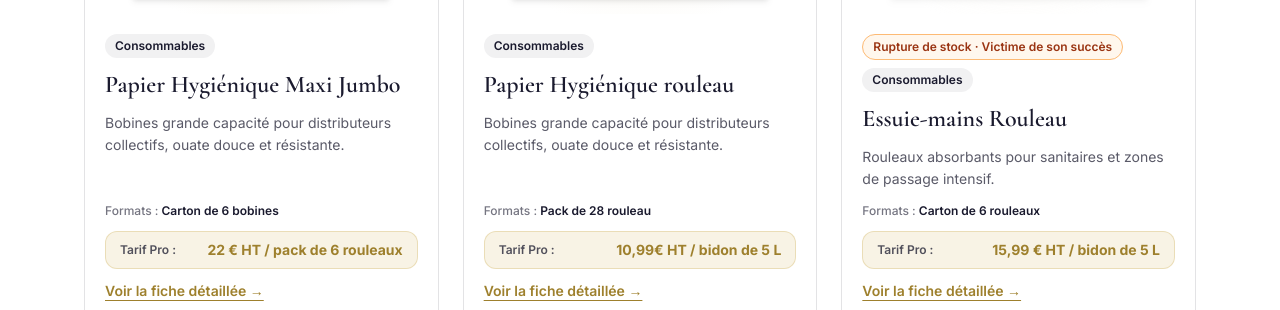
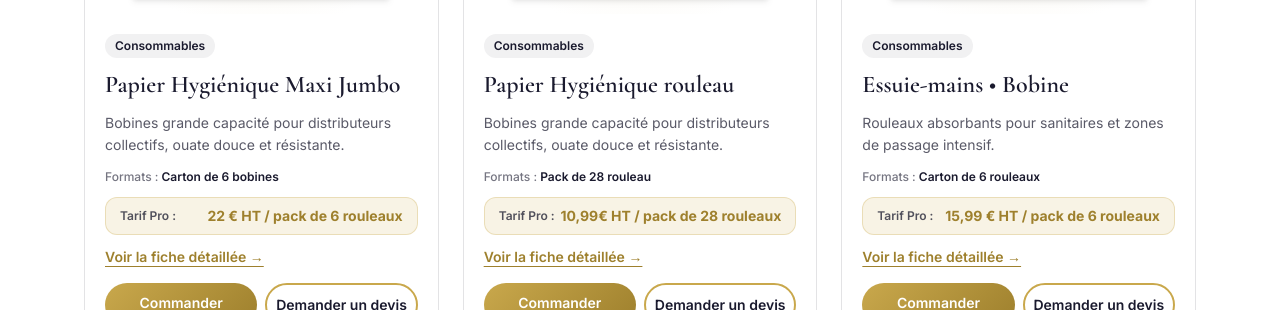
Before and after one commit to ammoucheravah0-lab/Produits-consommables-tgtproprete, a Next.js app: page / in a window 1280 px wide. Shown: the part 5212-5522 px from the top of the page. Built offline with nearby package versions, Linux system fonts and the light colour scheme.

Commit message:
Update products.js

```diff
--- a/data/products.js
+++ b/data/products.js
@@ -402,9 +402,9 @@ export const SEED = [
   P("maxi-jumbo380-tgt", "Papier Hygiénique Maxi Jumbo", "consommables", ["bureaux", "commerces", "restaurants"], "🧻", "Carton de 6 bobines",
     "Bobines grande capacité pour distributeurs collectifs, ouate douce et résistante.", { price: "22 € HT / pack de 6 rouleaux" }),
   P("Papiershygnq-rouleau-tgt", "Papier Hygiénique rouleau", "consommables", ["bureaux", "commerces", "restaurants"], "🧻", "Pack de 28 rouleau",
-    "Bobines grande capacité pour distributeurs collectifs, ouate douce et résistante.", { price: "10,99€  HT / bidon de 5 L" }),
-  P("essuie-mains-rouleau", "Essuie-mains Rouleau", "consommables", ["bureaux", "commerces", "restaurateurs"], "🧻", "Carton de 6 rouleaux",
-    "Rouleaux absorbants pour sanitaires et zones de passage intensif.", { price: "15,99 € HT / bidon de 5 L", available: false }),
+    "Bobines grande capacité pour distributeurs collectifs, ouate douce et résistante.", { price: "10,99€  HT / pack de 28 rouleaux" }),
+  P("essuie-mains-rouleau", "Essuie-mains • Bobine", "consommables", ["bureaux", "commerces", "restaurateurs"], "🧻", "Carton de 6 rouleaux",
+    "Rouleaux absorbants pour sanitaires et zones de passage intensif.", { price: "15,99 € HT / pack de 6 rouleaux", }),
   P("essuie-mains-plies-z", "Essuie-mains Pliés (Z)", "consommables", ["bureaux", "commerces", "restaurants"], "🧻", "Carton de 20 paquets",
     "Feuilles pliées, absorbantes et économiques pour distributeurs muraux.", { price: "A venir", available: false }),
 ];
```
